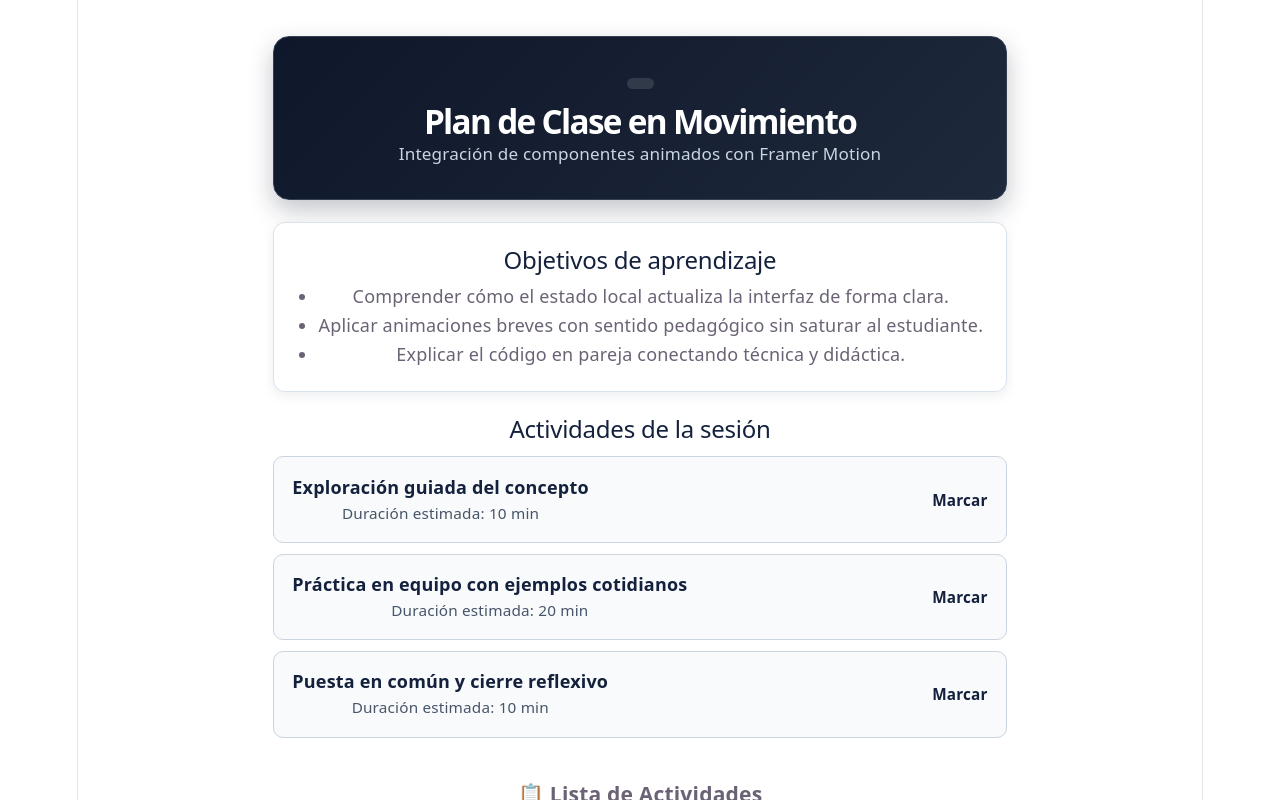
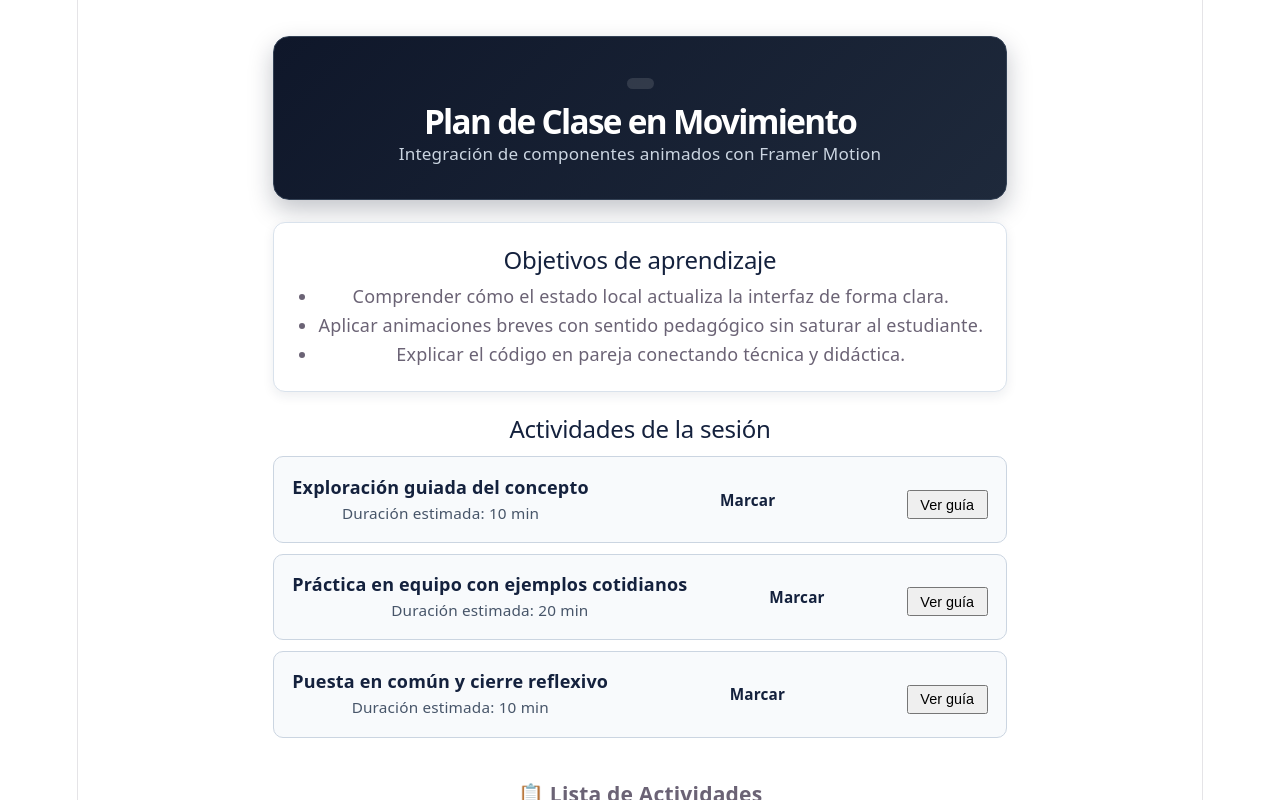
Before and after one commit to ghevelyn1920-droid/plan-clase-motion, a React (Vite) app in the folder plan-clase-motion/: page / in a window 1280 px wide. Shown: the top 800 px of the page. Built offline with nearby package versions, Linux system fonts and the light colour scheme; no server answers.

Commit message:
Agregar guia desplegable en actividades

```diff
--- a/plan-clase-motion/src/components/ActividadItem.jsx
+++ b/plan-clase-motion/src/components/ActividadItem.jsx
@@ -1,8 +1,8 @@
 import { useState } from "react";
-import { motion } from "framer-motion";
+import { motion, AnimatePresence } from "framer-motion";
 
-export default function ActividadItem({ titulo, duracion }) {
-  const [completada, setCompletada] = useState(false);
+export default function ActividadItem({ titulo, duracion, contenido, completada }) {
+  const [abierto, setAbierto] = useState(false);
 
   return (
     <motion.div
@@ -45,6 +45,43 @@ export default function ActividadItem({ titulo, duracion }) {
       >
         {completada ? "✓ Completada" : "Marcar"}
       </span>
+      <div style={{ marginTop: "0.5rem" }}>
+        <button
+          type="button"
+          onClick={(e) => {
+            e.stopPropagation();
+            setAbierto((prev) => !prev);
+          }}
+          style={{
+            padding: "0.25rem 0.65rem",
+            fontSize: "0.8rem",
+            cursor: "pointer"
+          }}
+        >
+          {abierto ? "Ocultar guía" : "Ver guía"}
+        </button>
+
+        <AnimatePresence initial={false}>
+          {abierto && contenido && (
+            <motion.div
+              key="guia"
+              initial={{ opacity: 0, y: -6 }}
+              animate={{ opacity: 1, y: 0 }}
+              exit={{ opacity: 0, y: -6 }}
+              transition={{ duration: 0.2 }}
+              onClick={(e) => e.stopPropagation()}
+              style={{
+                marginTop: "0.5rem",
+                paddingTop: "0.5rem",
+                borderTop: "1px solid #cbd5e1",
+                fontSize: "0.9rem"
+              }}
+            >
+              {contenido}
+            </motion.div>
+          )}
+        </AnimatePresence>
+      </div>
     </motion.div>
   );
 }
```
